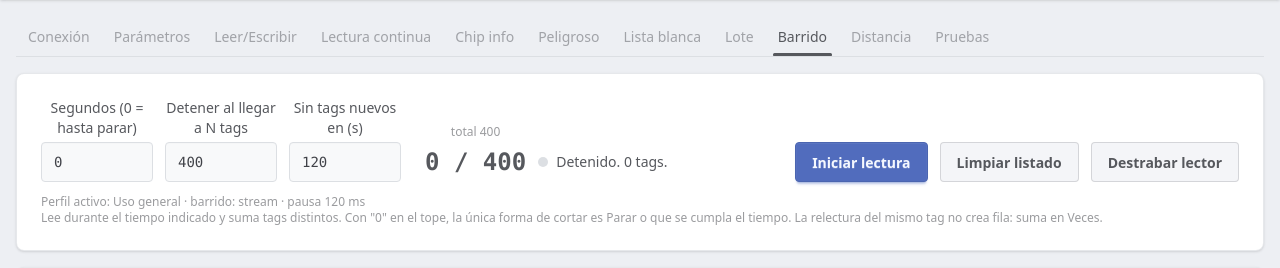
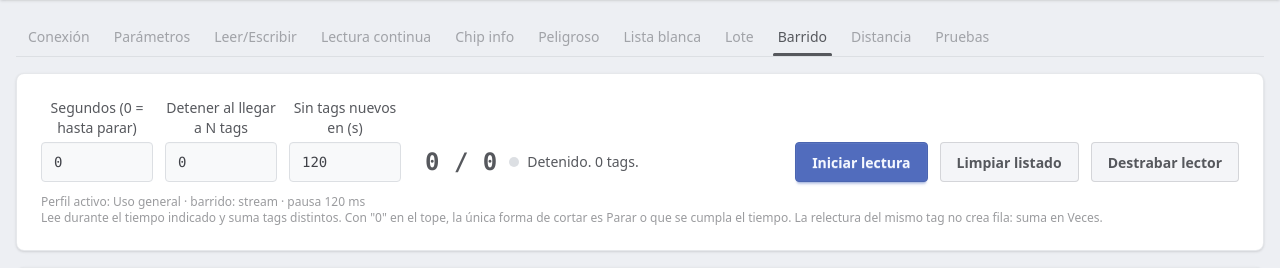
Before and after one commit to Jeanjo1310/RU5600-usb-app, a Flask app: page /barrido in a window 1280 px wide. Shown: the part 64-332 px from the top of the page. Run offline with Flask 3, Linux system fonts and the light colour scheme; data that the repository does not hold is empty; style sheets or scripts are compiled from the project's sources.

Commit message:
fix(web): N de tags default 0 (contador arranca 0/0); conserva segundos=0 y sin nuevos=120

```diff
--- a/web/templates/barrido.html
+++ b/web/templates/barrido.html
@@ -9,7 +9,7 @@
     </div>
     <div class="w-28">
       <label class="block mb-1 text-sm font-medium text-center" for="target">Detener al llegar a N tags</label>
-      <input id="target" type="number" value="400" min="0" class="input input-bordered w-full">
+      <input id="target" type="number" value="0" min="0" class="input input-bordered w-full">
     </div>
     <div class="w-28">
       <label class="block mb-1 text-sm font-medium text-center" for="stall" title="Si pasa este tiempo sin tags nuevos, la corrida corta sola">Sin tags nuevos en (s)</label>
```
